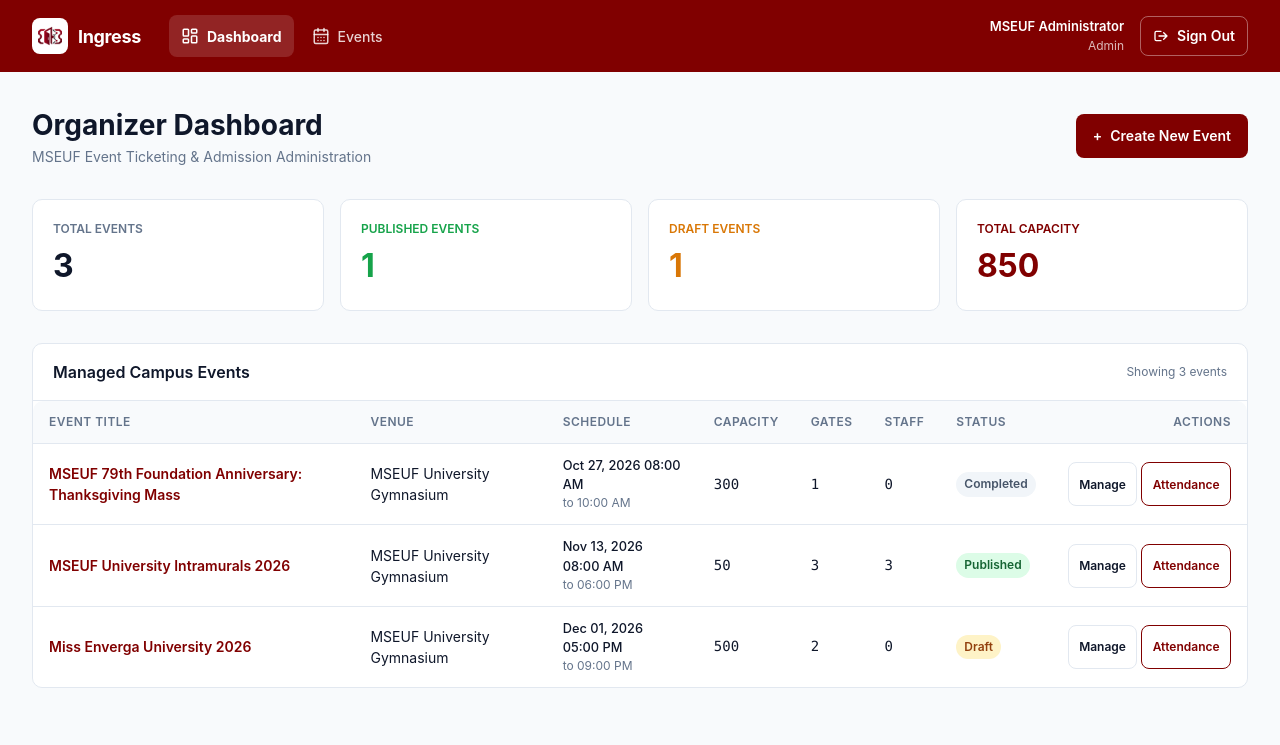
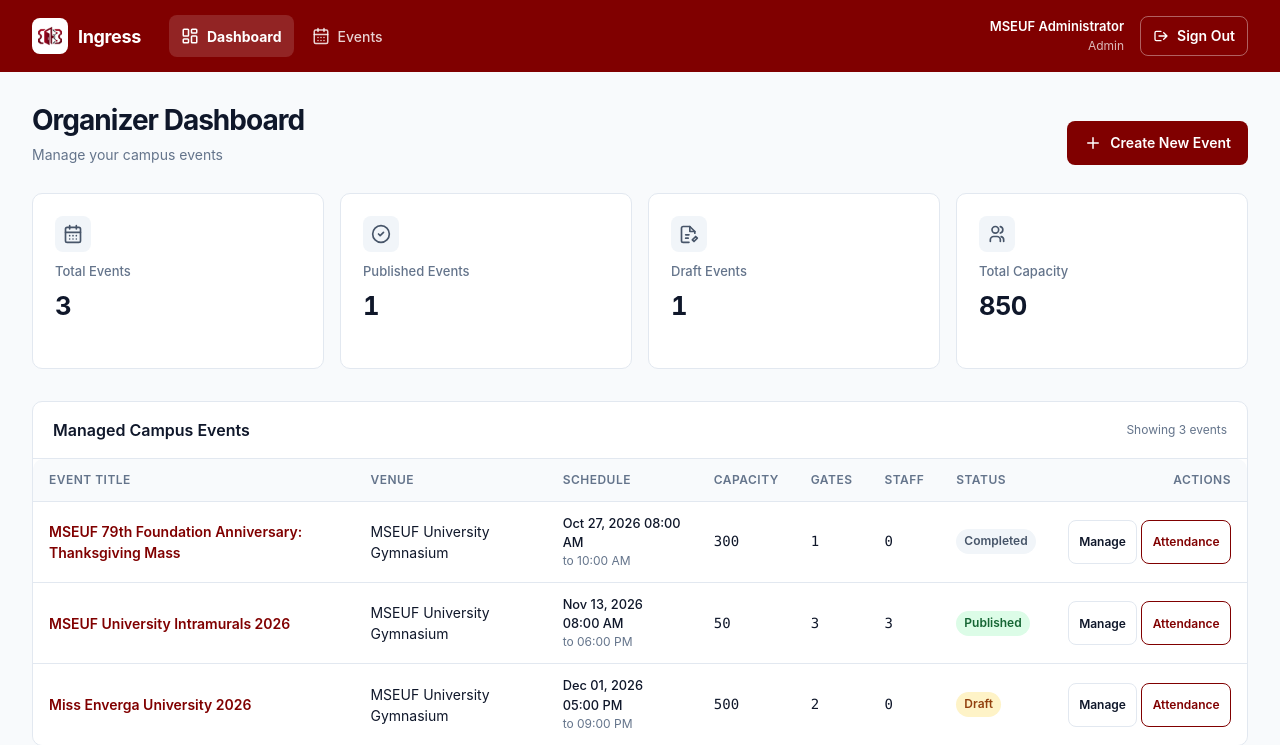
Before and after one commit to lucifron28/Ingress, a Laravel app: page /organizer/dashboard in a window 1280 px wide. Shown: the top 745 px of the page. Run offline with Laravel 12, Linux system fonts and the light colour scheme; a user stored in the database is signed in; data comes from the database, SQL or seed files in the repository; data that the repository does not hold is empty; style sheets or scripts are compiled from the project's sources; parts of the project's set-up code (start-up, migrations or seed data) failed here and were passed over.

Commit message:
feat(web): add organizer dashboard header and KPI cards

```diff
--- a/api/resources/css/app.css
+++ b/api/resources/css/app.css
@@ -472,6 +472,94 @@ tbody tr:hover td {
     border-color: var(--mseuf-maroon);
 }
 
+.page-header {
+    display: flex;
+    align-items: flex-end;
+    justify-content: space-between;
+    gap: 24px;
+    margin-bottom: 28px;
+}
+
+.page-header__copy {
+    min-width: 0;
+}
+
+.page-header__title {
+    color: var(--neutral-dark);
+    font-size: clamp(28px, 2vw, 30px);
+    font-weight: 700;
+    letter-spacing: -0.035em;
+    line-height: 1.2;
+}
+
+.page-header__subtitle {
+    margin-top: 6px;
+    color: var(--neutral-muted);
+    font-size: 14px;
+}
+
+.page-header__actions {
+    flex: 0 0 auto;
+}
+
+.dashboard-stats-section {
+    margin-bottom: 32px;
+}
+
+.dashboard-stats-grid {
+    display: grid;
+    grid-template-columns: repeat(4, minmax(0, 1fr));
+    gap: 16px;
+    margin: 0;
+}
+
+.stat-card {
+    display: flex;
+    min-width: 0;
+    min-height: 176px;
+    flex-direction: column;
+    align-items: flex-start;
+    gap: 10px;
+    padding: 22px;
+    background: var(--surface-white);
+    border: 1px solid var(--neutral-border);
+    border-radius: 10px;
+}
+
+.stat-card__icon {
+    display: grid;
+    width: 36px;
+    height: 36px;
+    flex: 0 0 auto;
+    place-items: center;
+    color: #475569;
+    background: #f1f5f9;
+    border-radius: 8px;
+}
+
+.stat-card__label {
+    color: var(--neutral-muted);
+    font-size: 13px;
+    font-weight: 500;
+}
+
+.stat-card__value {
+    max-width: 100%;
+    color: var(--neutral-dark);
+    font-size: clamp(24px, 2vw, 32px);
+    font-variant-numeric: tabular-nums;
+    font-weight: 700;
+    letter-spacing: -0.025em;
+    line-height: 1.15;
+    overflow-wrap: anywhere;
+}
+
+@media (max-width: 1023px) {
+    .dashboard-stats-grid {
+        grid-template-columns: repeat(2, minmax(0, 1fr));
+    }
+}
+
 @media (max-width: 760px) {
     .app-container {
         width: min(var(--content-width), calc(100% - 32px));
@@ -527,6 +615,29 @@ tbody tr:hover td {
         flex-direction: column;
         gap: 4px;
     }
+
+    .page-header {
+        align-items: stretch;
+        flex-direction: column;
+        gap: 16px;
+        margin-bottom: 24px;
+    }
+
+    .page-header__actions .button {
+        width: 100%;
+    }
+}
+
+@media (max-width: 480px) {
+    .dashboard-stats-grid {
+        grid-template-columns: repeat(auto-fit, minmax(min(100%, 144px), 1fr));
+        gap: 12px;
+    }
+
+    .stat-card {
+        min-height: 160px;
+        padding: 16px;
+    }
 }
 
 @media (prefers-reduced-motion: reduce) {
--- /dev/null
+++ b/api/resources/views/components/page-header.blade.php
@@ -0,0 +1,14 @@
+@props(['title', 'subtitle' => null])
+
+<header class="page-header">
+    <div class="page-header__copy">
+        <h1 class="page-header__title">{{ $title }}</h1>
+        @if ($subtitle)
+            <p class="page-header__subtitle">{{ $subtitle }}</p>
+        @endif
+    </div>
+
+    @isset($actions)
+        <div class="page-header__actions">{{ $actions }}</div>
+    @endisset
+</header>
--- /dev/null
+++ b/api/resources/views/components/stat-card.blade.php
@@ -0,0 +1,9 @@
+@props(['icon', 'label', 'value'])
+
+<div class="stat-card">
+    <span class="stat-card__icon">
+        <x-icon :name="$icon" size="20" />
+    </span>
+    <dt class="stat-card__label">{{ $label }}</dt>
+    <dd class="stat-card__value">{{ $value }}</dd>
+</div>
--- a/api/resources/views/organizer/dashboard.blade.php
+++ b/api/resources/views/organizer/dashboard.blade.php
@@ -1,37 +1,24 @@
 @extends('layouts.app')
 
 @section('content')
-<div style="display: flex; justify-content: space-between; align-items: center; margin-bottom: 2rem;">
-    <div>
-        <h1 style="font-size: 1.75rem; font-weight: 700; color: var(--neutral-dark);">Organizer Dashboard</h1>
-        <p style="color: var(--neutral-muted); font-size: 0.875rem;">MSEUF Event Ticketing &amp; Admission Administration</p>
-    </div>
-    <div>
-        <a href="{{ route('organizer.events.create') }}" class="btn-primary">
-            <span>+</span> Create New Event
-        </a>
-    </div>
-</div>
+<x-page-header title="Organizer Dashboard" subtitle="Manage your campus events">
+    <x-slot:actions>
+        <x-ui.button :href="route('organizer.events.create')">
+            <x-icon name="plus" size="18" />
+            <span>Create New Event</span>
+        </x-ui.button>
+    </x-slot:actions>
+</x-page-header>
 
-<!-- KPI Cards -->
-<div style="display: grid; grid-template-columns: repeat(auto-fit, minmax(220px, 1fr)); gap: 1rem; margin-bottom: 2rem;">
-    <div class="card">
-        <div style="font-size: 0.75rem; font-weight: 600; text-transform: uppercase; color: var(--neutral-muted); margin-bottom: 0.25rem;">Total Events</div>
-        <div style="font-size: 2rem; font-weight: 700; color: var(--neutral-dark);">{{ $stats['total_events'] }}</div>
-    </div>
-    <div class="card">
-        <div style="font-size: 0.75rem; font-weight: 600; text-transform: uppercase; color: var(--state-success); margin-bottom: 0.25rem;">Published Events</div>
-        <div style="font-size: 2rem; font-weight: 700; color: var(--state-success);">{{ $stats['published_events'] }}</div>
-    </div>
-    <div class="card">
-        <div style="font-size: 0.75rem; font-weight: 600; text-transform: uppercase; color: var(--state-warning); margin-bottom: 0.25rem;">Draft Events</div>
-        <div style="font-size: 2rem; font-weight: 700; color: var(--state-warning);">{{ $stats['draft_events'] }}</div>
-    </div>
-    <div class="card">
-        <div style="font-size: 0.75rem; font-weight: 600; text-transform: uppercase; color: var(--mseuf-maroon); margin-bottom: 0.25rem;">Total Capacity</div>
-        <div style="font-size: 2rem; font-weight: 700; color: var(--mseuf-maroon);">{{ number_format($stats['total_capacity']) }}</div>
-    </div>
-</div>
+<section class="dashboard-stats-section" aria-labelledby="dashboard-stats-title">
+    <h2 id="dashboard-stats-title" class="visually-hidden">Event statistics</h2>
+    <dl class="dashboard-stats-grid">
+        <x-stat-card icon="calendar-days" label="Total Events" :value="$stats['total_events']" />
+        <x-stat-card icon="check-circle-2" label="Published Events" :value="$stats['published_events']" />
+        <x-stat-card icon="file-pen-line" label="Draft Events" :value="$stats['draft_events']" />
+        <x-stat-card icon="users" label="Total Capacity" :value="number_format($stats['total_capacity'])" />
+    </dl>
+</section>
 
 <!-- Active Events Table -->
 <div class="card" style="padding: 0; overflow: hidden;">
```
Also changed, not shown: api/tests/Feature/OrganizerDashboardTest.php (added, +59 -0 lines).
